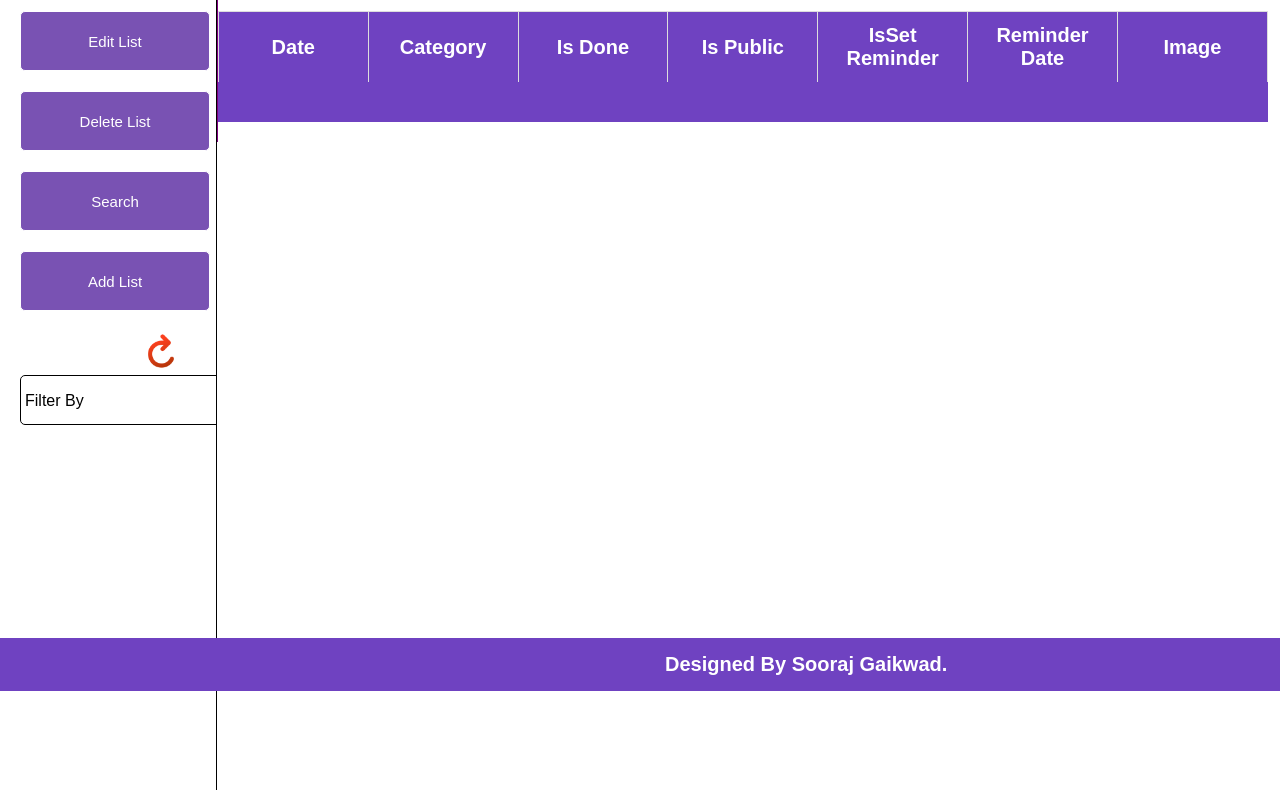
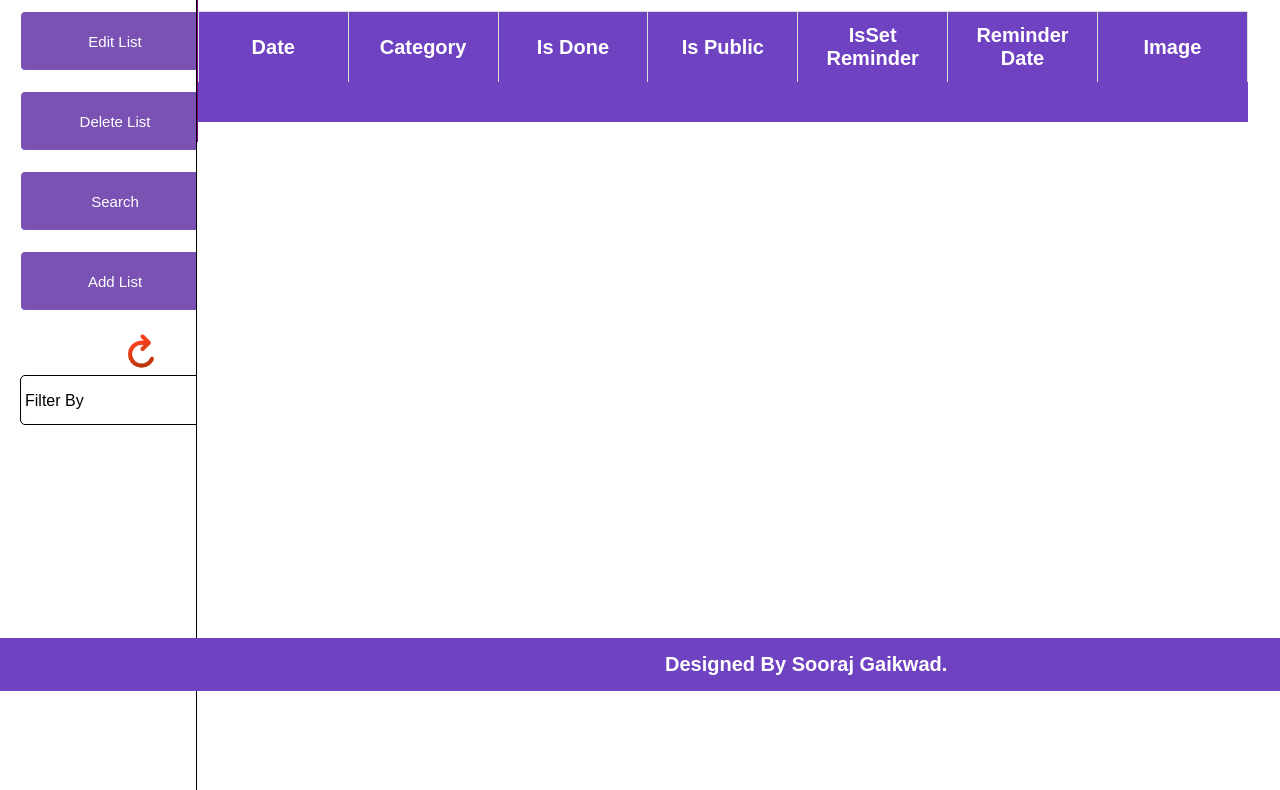
Before and after one commit to sooraj713/ToDo, a plain HTML site: page viewlist.html in a window 1280 px wide. Shown: the part 109-899 px from the top of the page. Drawn offline with Linux system fonts and the light colour scheme; sample sign-in values are in the browser's storage.

Commit message:
Add files via upload

```diff
--- a/css/style.css
+++ b/css/style.css
@@ -27,7 +27,7 @@ input::placeholder {padding-left: 10px;}
 .btn-primary{cursor:pointer;background-color: #7952b3;width: 190px;height: 60px;border-radius: 5px;padding: 20px;color: white;font-size: 15px;border:1px solid white;margin-bottom: 20px;}
 #alertmsg{color: red;font-size: 20px;display: block;}
 .star{color: red;}
-.table-list{float: right;margin-right: 100px; width: 350px;padding-top: 20px; border-left: 1px solid purple;}
+.table-list{float: right;margin-right: 120px; width: 350px;padding-top: 20px; border-left: 1px solid purple;}
 .log{display: block;}
 .pro-info{overflow-y: auto; height: 1000px; border-right: 1px solid black; color: green;padding-top: 20px;padding-left: 20px;max-width: 420px; scroll-behavior: initial;}
 #editForm{display: none;}
```
